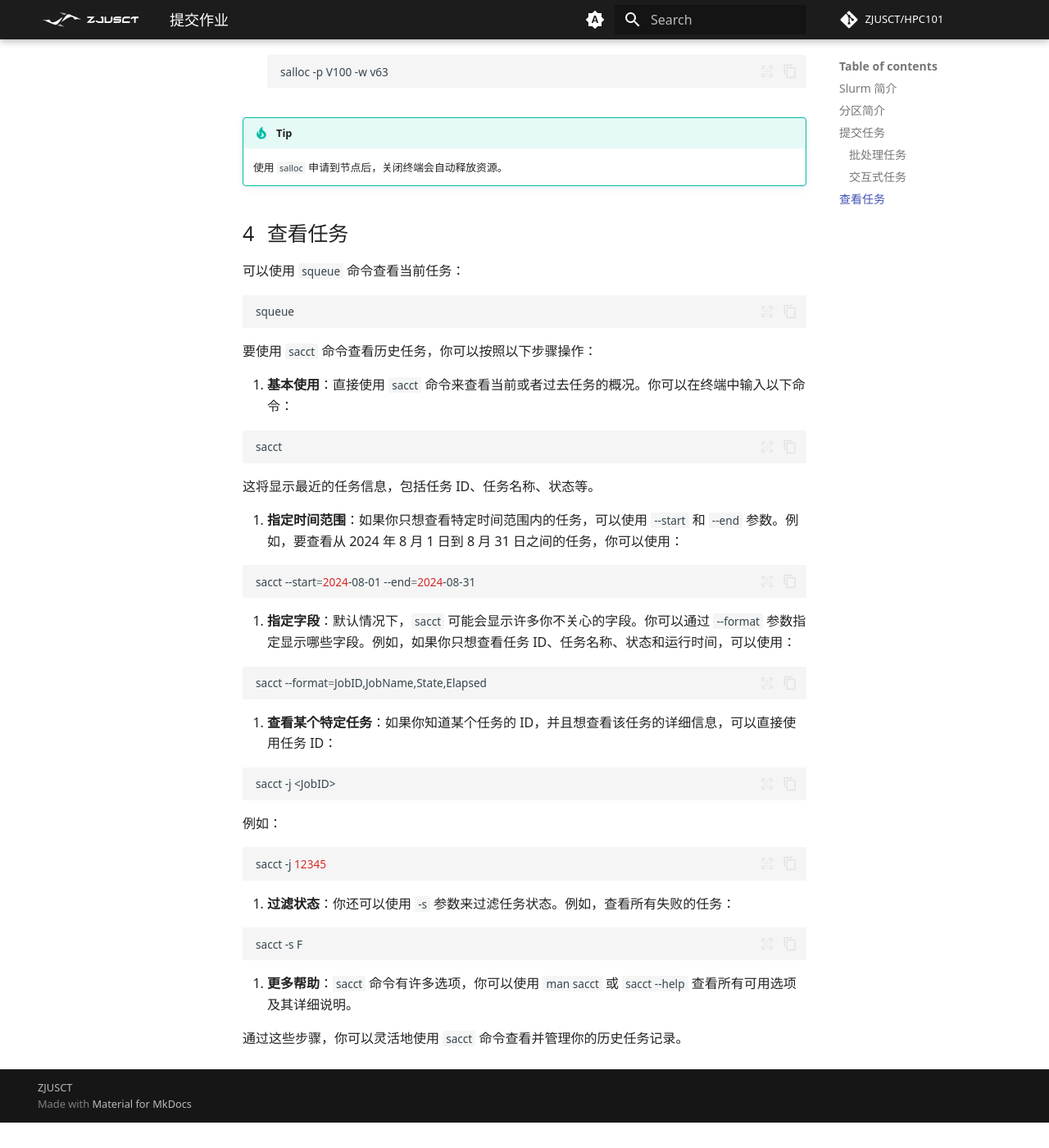
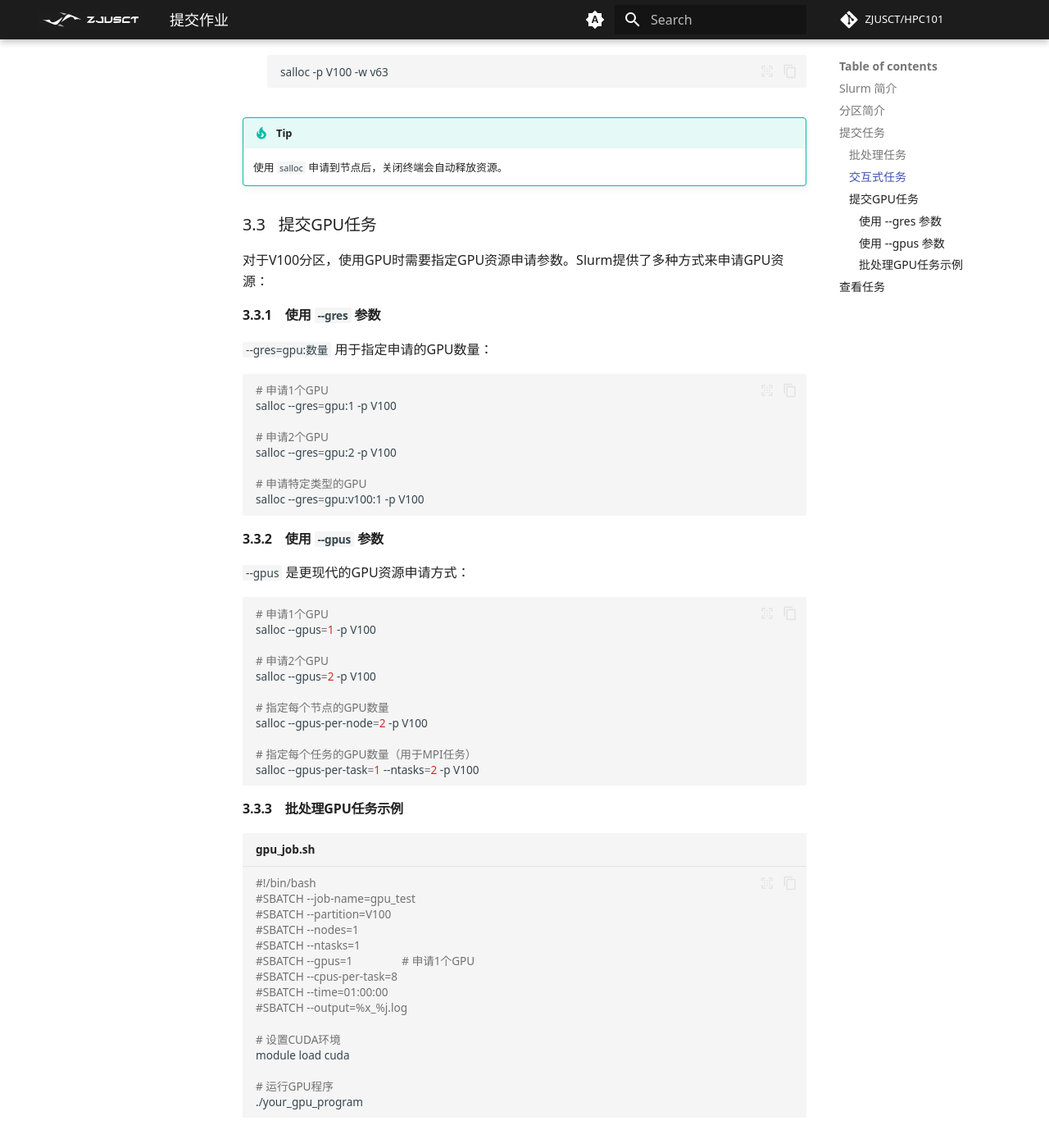
Before and after one commit to wys917/HPC101, an MkDocs documentation site: the page built from docs/guide/job.md, in a window 1280 px wide and 1400 px high, scrolled down 3282 px. Shown: the whole window at 82% size. Built offline with MkDocs 1.6.1 and Material for MkDocs 9.7.7, drawn with Linux system fonts in a browser that asks for light colours; some web fonts are replaced; comment, search, counter and statistics services are not loaded; before the commit the page ends 4651 px from its top, so only the background shows below that.

Commit message:
feat: introducing slurm gpu jobs

````diff
--- a/docs/guide/job.md
+++ b/docs/guide/job.md
@@ -154,6 +154,63 @@ job%2j-%2t.out
 
     使用 `salloc` 申请到节点后，关闭终端会自动释放资源。
 
+### 提交GPU任务
+
+对于V100分区，使用GPU时需要指定GPU资源申请参数。Slurm提供了多种方式来申请GPU资源：
+
+#### 使用 `--gres` 参数
+
+`--gres=gpu:数量` 用于指定申请的GPU数量：
+
+```shell
+# 申请1个GPU
+salloc --gres=gpu:1 -p V100
+
+# 申请2个GPU
+salloc --gres=gpu:2 -p V100
+
+# 申请特定类型的GPU
+salloc --gres=gpu:v100:1 -p V100
+```
+
+#### 使用 `--gpus` 参数
+
+`--gpus` 是更现代的GPU资源申请方式：
+
+```shell
+# 申请1个GPU
+salloc --gpus=1 -p V100
+
+# 申请2个GPU
+salloc --gpus=2 -p V100
+
+# 指定每个节点的GPU数量
+salloc --gpus-per-node=2 -p V100
+
+# 指定每个任务的GPU数量（用于MPI任务）
+salloc --gpus-per-task=1 --ntasks=2 -p V100
+```
+
+#### 批处理GPU任务示例
+
+```shell title="gpu_job.sh"
+#!/bin/bash
+#SBATCH --job-name=gpu_test
+#SBATCH --partition=V100
+#SBATCH --nodes=1
+#SBATCH --ntasks=1
+#SBATCH --gpus=1                 # 申请1个GPU
+#SBATCH --cpus-per-task=8
+#SBATCH --time=01:00:00
+#SBATCH --output=%x_%j.log
+
+# 设置CUDA环境
+module load cuda
+
+# 运行GPU程序
+./your_gpu_program
+```
+
 
 ## 查看任务
 
````
